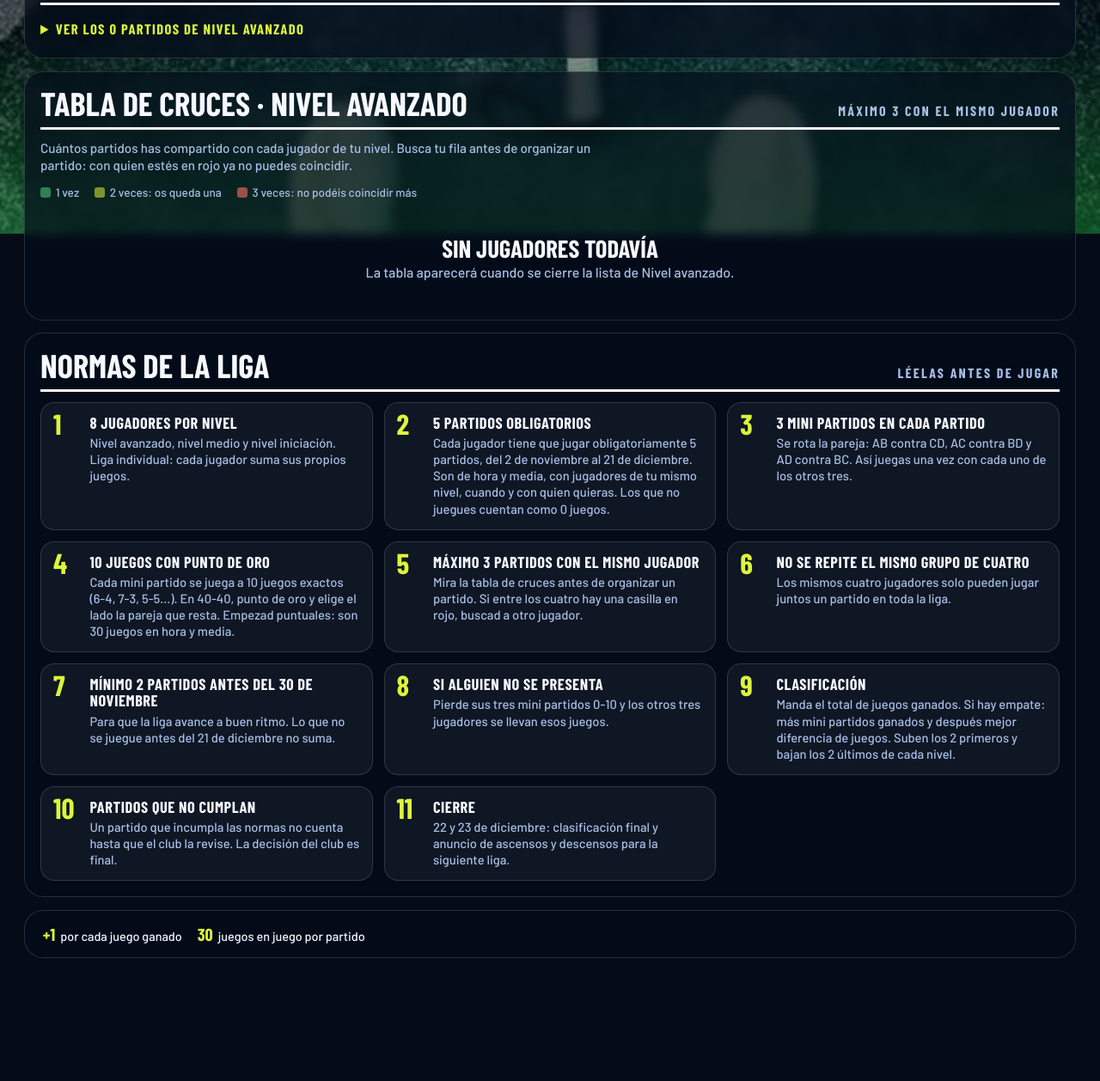
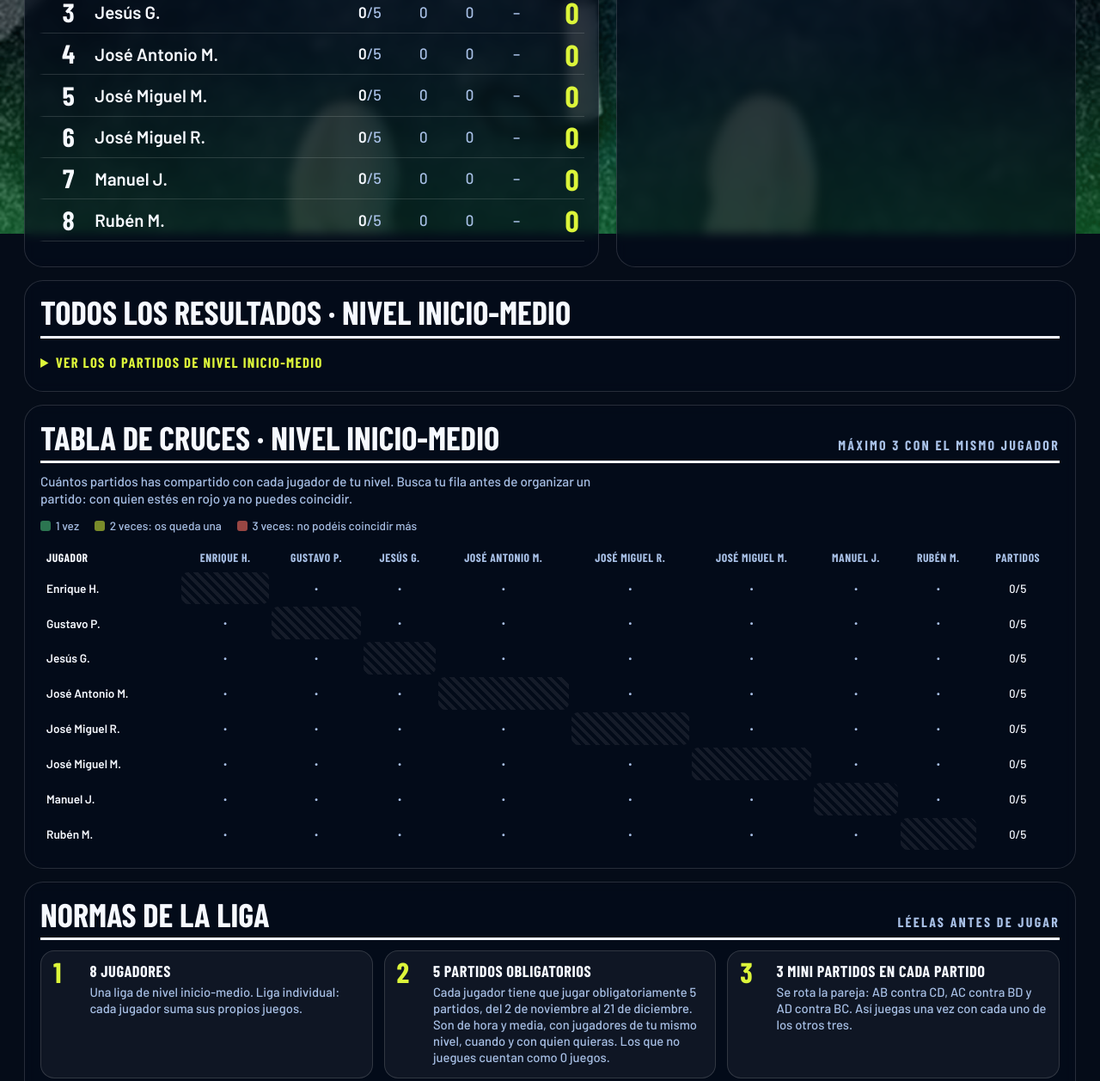
Before and after one commit to altomirapadelvip/liga-padel-altomira, a plain HTML site: page index.html in a window 1280 px wide. Shown: the part 528-1786 px from the top of the page at 86% size. Before the commit the page ends 1657 px from the top, so only its background shows below. Drawn offline with nearby package versions, Linux system fonts and the light colour scheme; a web font is replaced by a local one.

Commit message:
Actualizar Liga Altomira Pádel desde el artefacto

```diff
--- a/index.html
+++ b/index.html
@@ -79,6 +79,7 @@ h2{margin:0;font-family:var(--display);font-weight:800;text-transform:uppercase;
   .par{font-size:2.6vw}.res{font-size:3.4vw}.res.pend{font-size:1.8vw}.pie{font-size:2vw}
 }
 :fullscreen #btnFull{display:none}
+[hidden]{display:none!important}
 .buscar{background:var(--panel);border:1px solid var(--rule);border-radius:22px;padding:clamp(12px,1.4vw,22px);backdrop-filter:blur(6px);display:flex;flex-direction:column;gap:10px;min-width:0}
 .buscar label{font-family:var(--display);font-weight:800;text-transform:uppercase;letter-spacing:.1em;font-size:clamp(1.1rem,1.5vw,1.8rem)}
 .bq{display:flex;gap:8px;flex-wrap:wrap}
@@ -170,7 +171,7 @@ td.yo{background:repeating-linear-gradient(45deg,transparent 0 4px,rgba(255,255,
   <section class="bloque" aria-labelledby="norTit">
     <div class="cab"><strong id="norTit">Normas de la liga</strong><h2>Léelas antes de jugar</h2></div>
     <ol class="normas">
-      <li><b>8 jugadores por nivel</b><span>Nivel avanzado, nivel medio y nivel iniciación. Liga individual: cada jugador suma sus propios juegos.</span></li>
+      <li><b>8 jugadores</b><span>Una liga de nivel inicio-medio. Liga individual: cada jugador suma sus propios juegos.</span></li>
       <li><b>5 partidos obligatorios</b><span>Cada jugador tiene que jugar obligatoriamente 5 partidos, del 2 de noviembre al 21 de diciembre. Son de hora y media, con jugadores de tu mismo nivel, cuando y con quien quieras. Los que no juegues cuentan como 0 juegos.</span></li>
       <li><b>3 mini partidos en cada partido</b><span>Se rota la pareja: AB contra CD, AC contra BD y AD contra BC. Así juegas una vez con cada uno de los otros tres.</span></li>
       <li><b>10 juegos con punto de oro</b><span>Cada mini partido se juega a 10 juegos exactos (6-4, 7-3, 5-5…). En 40-40, punto de oro y elige el lado la pareja que resta. Empezad puntuales: son 30 juegos en hora y media.</span></li>
@@ -179,7 +180,7 @@ td.yo{background:repeating-linear-gradient(45deg,transparent 0 4px,rgba(255,255,
       <li><b>Mínimo 2 partidos antes del 30 de noviembre</b><span>Para que la liga avance a buen ritmo. Lo que no se juegue antes del 21 de diciembre no suma.</span></li>
       <li><b>Si alguien no se presenta</b><span>Pierde sus tres mini partidos 0-10 y los otros tres jugadores se llevan esos juegos.</span></li>
       <li><b>Clasificación</b><span>Manda el total de juegos ganados. Si hay empate: más mini partidos ganados y después mejor diferencia de juegos. Suben los 2 primeros y bajan los 2 últimos de cada nivel.</span></li>
-      <li><b>Partidos que no cumplan</b><span>Un partido que incumpla las normas no cuenta hasta que el club la revise. La decisión del club es final.</span></li>
+      <li><b>Partidos que no cumplan</b><span>Un partido que incumpla las normas no cuenta hasta que el club lo revise. La decisión del club es final.</span></li>
       <li><b>Cierre</b><span>22 y 23 de diciembre: clasificación final y anuncio de ascensos y descensos para la siguiente liga.</span></li>
     </ol>
   </section>
@@ -189,7 +190,7 @@ td.yo{background:repeating-linear-gradient(45deg,transparent 0 4px,rgba(255,255,
 </div>
 
 <script>
-const D={"liga": {"temporada": "Nov–Dic 2026", "plazo": "del 2 de noviembre al 21 de diciembre", "updated": "2026-10-21T13:35:00+02:00", "demo": false}, "reglas": {"partidos": 5, "suben": 2, "bajan": 2}, "divisiones": [{"id": "2", "nombre": "Nivel avanzado", "jugadores": []}, {"id": "3", "nombre": "Nivel medio", "jugadores": []}, {"id": "4", "nombre": "Nivel iniciación", "jugadores": []}], "partidos": []};
+const D={"liga": {"temporada": "Nov–Dic 2026", "plazo": "del 2 de noviembre al 21 de diciembre", "updated": "2026-11-04T10:30:00+01:00", "demo": false}, "reglas": {"partidos": 5, "suben": 2, "bajan": 2}, "divisiones": [{"id": "1", "nombre": "Nivel inicio-medio", "jugadores": ["Enrique H.", "Gustavo P.", "Jesús G.", "José Antonio M.", "José Miguel R.", "José Miguel M.", "Manuel J.", "Rubén M."]}], "partidos": []};
 const $=id=>document.getElementById(id);
 const h=(t,p,...k)=>{const e=document.createElement(t);Object.assign(e,p||{});k.flat().forEach(x=>x!=null&&e.append(x));return e};
 let di=0,pausa=0,yo=null;
```
